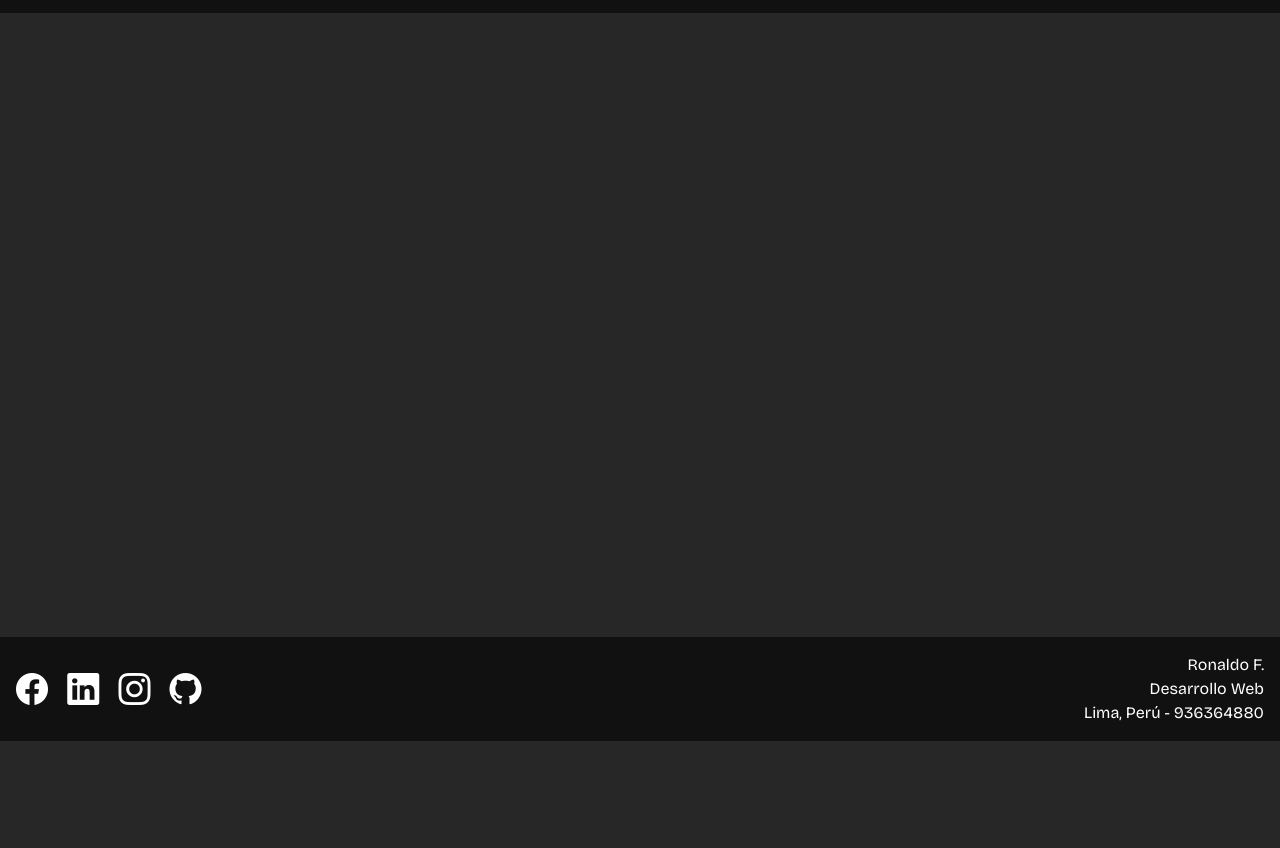
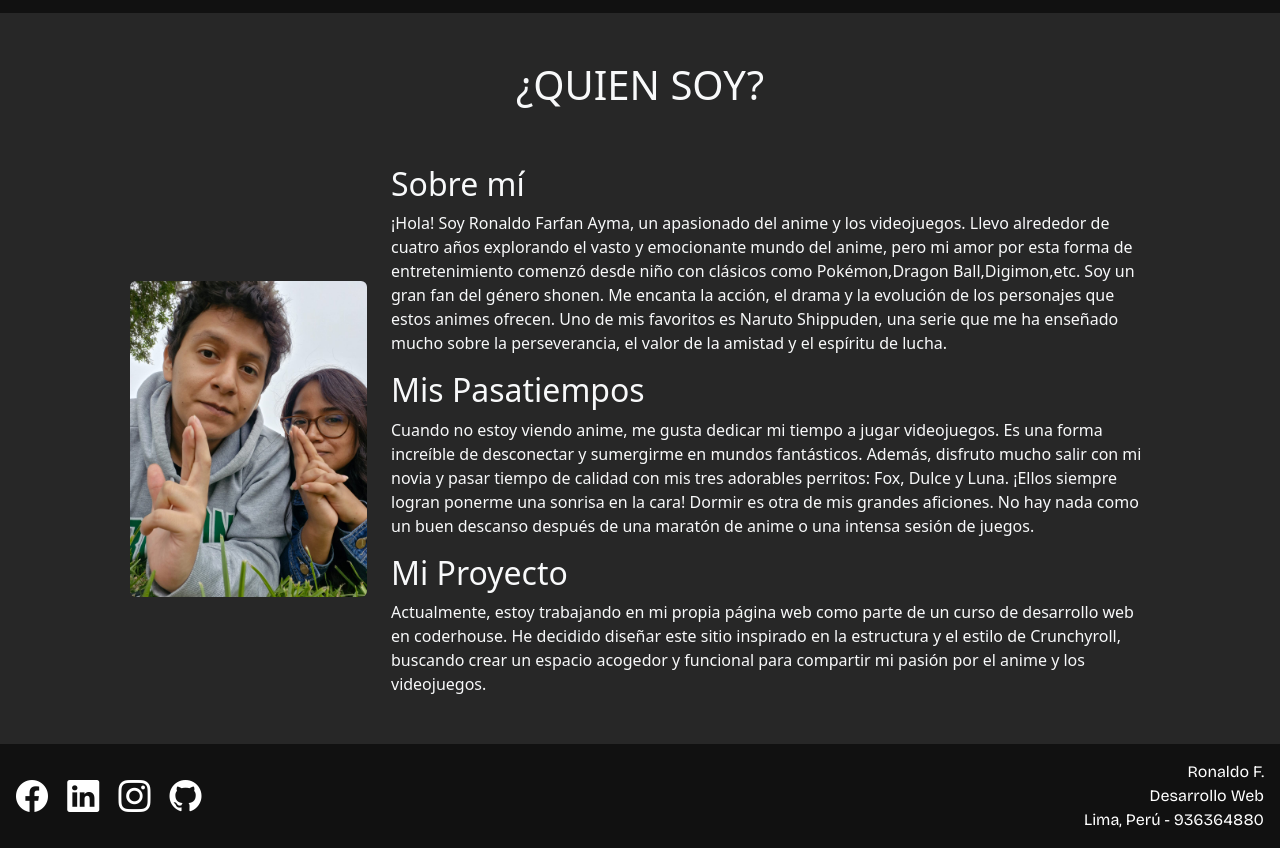
Before and after one commit to Ronaldo14715/Proyecto-Desarrollo-Web, a website: page page/nosotros.html in a window 1280 px wide. Shown: the part 59-907 px from the top of the page. Before the commit the page ends 800 px from the top, so only its background shows below. Drawn offline with nearby package versions, Linux system fonts and the light colour scheme; a web font is replaced by a local one.

Commit message:
Listo la pagina de nosotros

```diff
--- a/page/nosotros.html
+++ b/page/nosotros.html
@@ -5,6 +5,9 @@
     <meta name="viewport" content="width=device-width, user-scalable=no, initial-scale=1.0, maximum-scale=1.0, minimum-scale=1.0">
     <meta http-equiv="X-UA-Compatible" content="ie=edge">
     <title>Crunchyroll - Nosotros</title>
+    <meta name="description" content="Descubre quiénes somos en la página 'Nosotros' de Ronaldo Farfán. Conoce nuestra pasión por el anime, el desarrollo web y más. Acompáñanos en nuestra aventura y conoce a nuestro equipo.">
+    <meta name="keywords" content="Ronaldo Farfán, anime, desarrollo web, nosotros, equipo, pasión por el anime, página web, tecnología">
+    <meta name="author" content="Ronaldo Farfan Ayma">
     <!-- ICONO -->
     <link rel="icon" type="image/png" href="https://www.crunchyroll.com/build/assets/img/favicons/favicon-16x16.png">
     <!-- FIN ICONO -->
@@ -18,9 +21,11 @@
 </head>
 <body>
     <div class="containerx">
+        <!-- HEADER -->
         <header class="main-header">
             <a href="./../index.html"><img class="img-icon" src="../assets/img/crunchyrollIcon.png" alt="logo"></a>
             <button id="abrir" class="abrir-menu"><i class="bi bi-list"></i></button>
+            <!-- NAV -->
             <nav id="main-nav" class="main-nav">
                 <button class="cerrar-menu" id="cerrar"><i class="bi bi-x"></i></button>
                 <ul class="nav-list">
@@ -31,16 +36,35 @@
                     <li><a href="login.html">LOGIN</a></li>
                 </ul>
             </nav>
+            <!--FIN NAV-->
         </header>
-        <main>
-            <section>
-                <article>
-                    <div>
+        <!--FIN HEADER-->
+        <main class="container mt-5">
+            <div class="row mb-5">
+                <h1 class="h1 text-light text-center">¿QUIEN SOY?</h1>
+            </div>
 
-                    </div>
-                </article>
-            </section>
+            <div class="row px-5">
+                <div class="nosotrosContenedorImage col-sm-12 col-md-12 col-lg-3 d-flex align-items-center">
+                    <img class="ronaldoImage rounded img-fluid" src="./../assets/img/nosotrosImage.jpeg" alt="nosotrosImage">
+                </div>
+                <div class="nosotrosContenedorInfo col-sm-12 col-md-12 col-lg-9 text-light">
+                    <h2>Sobre mí</h2>
+                    <p>¡Hola! Soy Ronaldo Farfan Ayma, un apasionado del anime y los videojuegos. Llevo alrededor de cuatro años explorando el vasto y emocionante mundo del anime,
+                    pero mi amor por esta forma de entretenimiento comenzó desde niño con clásicos como Pokémon,Dragon Ball,Digimon,etc. Soy un gran fan del género shonen.
+                    Me encanta la acción, el drama y la evolución de los personajes que estos animes ofrecen. Uno de mis favoritos es Naruto Shippuden,
+                    una serie que me ha enseñado mucho sobre la perseverancia, el valor de la amistad y el espíritu de lucha.</p>
+                    <h2>Mis Pasatiempos</h2>
+                    <p>Cuando no estoy viendo anime, me gusta dedicar mi tiempo a jugar videojuegos. Es una forma increíble de desconectar y sumergirme en mundos fantásticos.
+                    Además, disfruto mucho salir con mi novia y pasar tiempo de calidad con mis tres adorables perritos: Fox, Dulce y Luna. ¡Ellos siempre logran ponerme una sonrisa en la cara!
+                    Dormir es otra de mis grandes aficiones. No hay nada como un buen descanso después de una maratón de anime o una intensa sesión de juegos.</p>
+                    <h2>Mi Proyecto</h2>
+                    <p>Actualmente, estoy trabajando en mi propia página web como parte de un curso de desarrollo web en coderhouse. He decidido diseñar este sitio inspirado en la estructura y el estilo de Crunchyroll,
+                    buscando crear un espacio acogedor y funcional para compartir mi pasión por el anime y los videojuegos.</p>
+                </div>
+            </div>
         </main>
+        <!-- FOOTER -->
         <footer class="main-footer">
             <div class="container-footer">
                 <div class="container-footer-links">
@@ -64,6 +88,7 @@
                 </div>
             </div>
         </footer>
+        <!-- FIN FOOTER-->
     </div>
 <!-- JS BOOTSTRAP -->
 <script src="https://cdn.jsdelivr.net/npm/bootstrap@5.3.3/dist/js/bootstrap.bundle.min.js" integrity="sha384-YvpcrYf0tY3lHB60NNkmXc5s9fDVZLESaAA55NDzOxhy9GkcIdslK1eN7N6jIeHz" crossorigin="anonymous"></script>
```
Also changed, not shown: assets/img/nosotrosImage.jpeg (added), assets/img/nosotrosImage2.jpeg (added).
